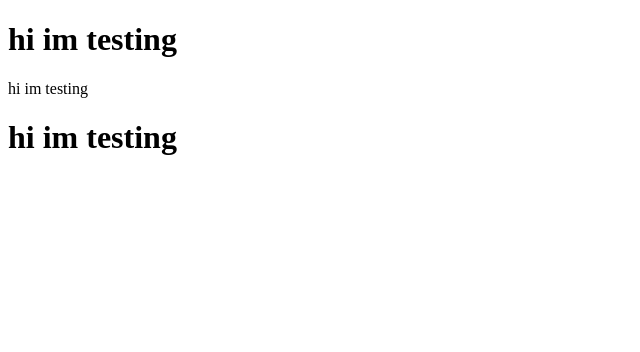
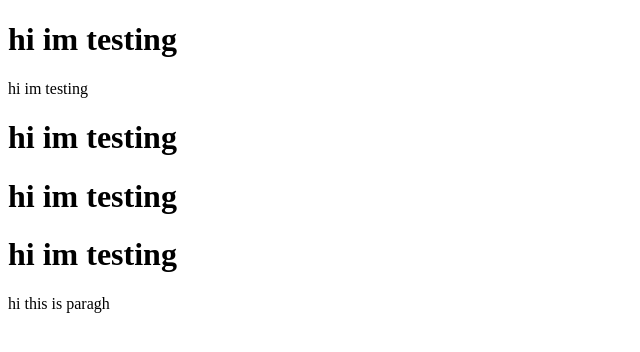
Before and after one commit to sahhoutiamine/gitgoblin-tests, a plain HTML site: page index.html in a window 1280 px wide. Shown: the whole page, without its empty margins (0-640 px from the left). Drawn offline with Linux system fonts and the light colour scheme.

Commit message:
feat: add content to index.html
* Added two new headings with repeated text
* Added a new paragraph with distinct text to improve page content

```diff
--- a/index.html
+++ b/index.html
@@ -9,5 +9,8 @@
     <h1>hi im testing</h1>
     <p>hi im testing</p>
     <h1>hi im testing</h1>
+    <h1>hi im testing</h1>
+    <h1>hi im testing</h1>
+    <p>hi this is paragh</p>
   </body>
 </html>
```
